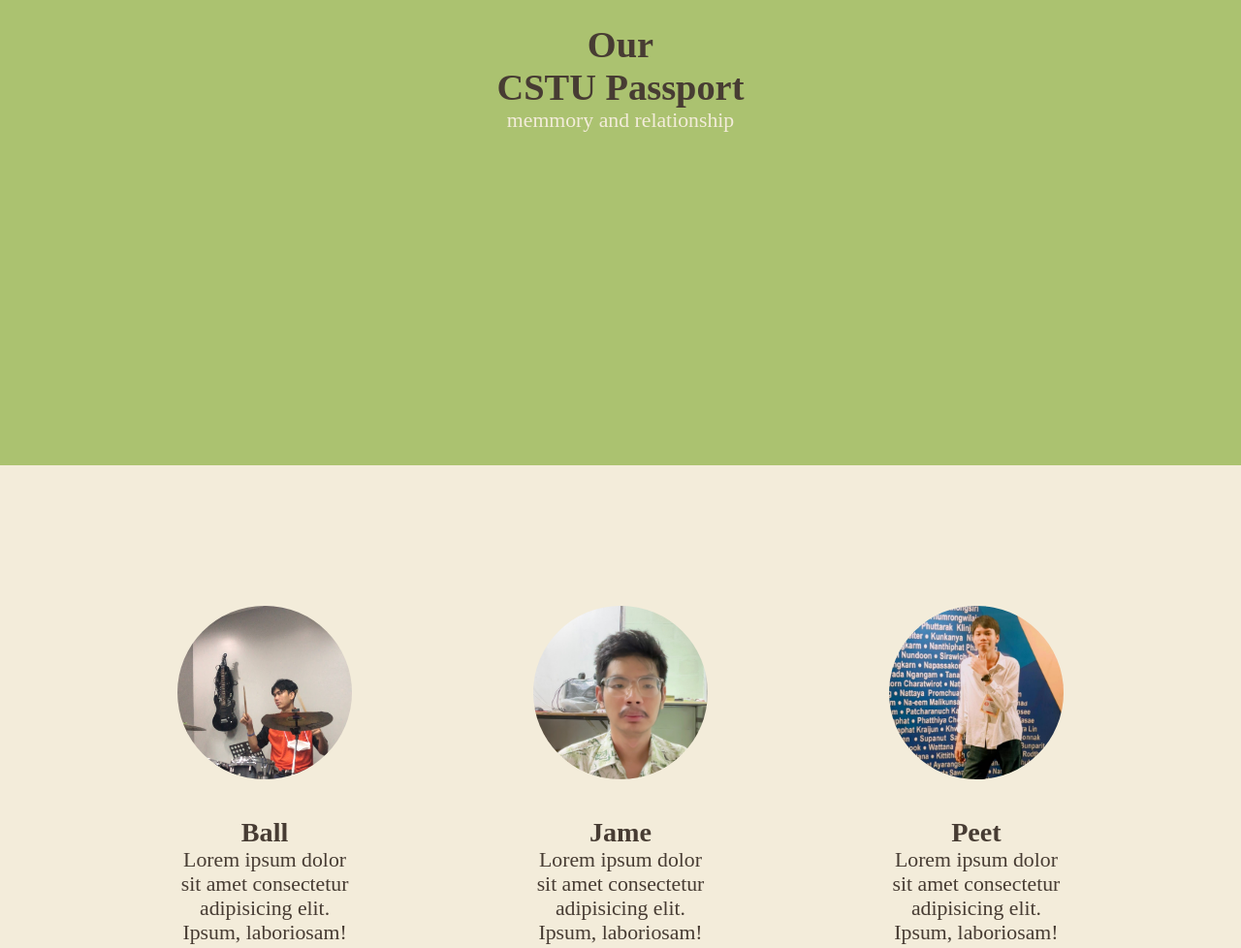
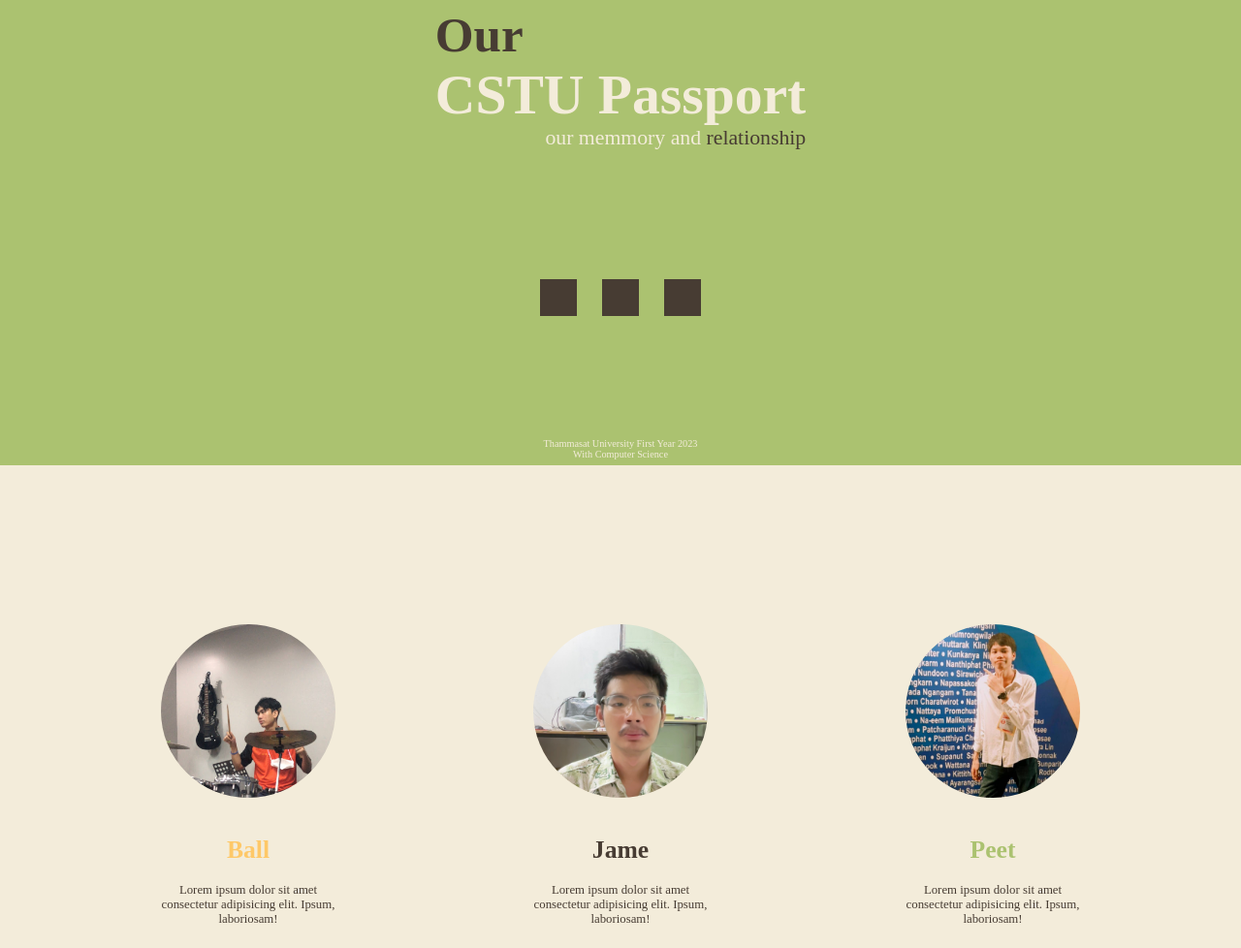
Before and after one commit to soravitt/CS100-Project-G27, a plain HTML site: page index.html in a window 1280 px wide. Shown: the part 320-1298 px from the top of the page at 97% size. Drawn offline with Linux system fonts and the light colour scheme.

Commit message:
INDEX-v1-DesignBox

```diff
--- a/CSS/index-style.css
+++ b/CSS/index-style.css
@@ -68,10 +68,48 @@
     color: #473c33;
     font-size: 5rem;
 }
+    .firstPage h2 span{
+        text-align: center;
+        color: #473c33;
+        font-size: 5rem;
+    }
 
 .firstPage p {
     text-align: center ;
     font-size: 5rem;
+}
+    .firstPage p span{
+        text-align: center ;
+        font-size: 5rem;
+    }
+
+/* Box */
+.Box-Container{
+    display: flex;
+    flex-direction: row;
+    position: relative;
+    visibility: hidden;
+    position: absolute;
+    bottom: 12rem;
+}
+    .Box{
+        width: 3rem;
+        height: 3rem;
+        background-color: #473c33;
+        margin: 0 1rem;
+    }
+
+.Detail{
+    display: flex;
+    flex-direction: column;
+    justify-content: center;
+    position: absolute;
+    bottom: 0.5rem;
+    visibility: hidden;
+}
+    .Detail p{
+        font-size: 0.8rem;
+        color: #f3ecda;
     }
 
 /*----BarAndCircle----*/
@@ -164,6 +202,12 @@
         text-align: center;
         color: #473c33;
     }
+        .Ball h1{
+            color: #fec868;
+        }
+        .Peet h1{
+            color: #abc270;
+        }
 
 
 /* THIRDPAGE */
@@ -212,13 +256,31 @@
 /* 1000 ----Computer----PhotoColumn*/
 @media only screen and (min-width: 1000px) {
 .Menu a{
-    font-size: 2rem;
+    font-size: 1.5rem;
 }
 .text h2{
-    font-size: 3rem;
+    font-size: 4rem;
+    text-align: left;
+}
+    .text h2 span{
+        color: #f3ecda;
+        font-size: 4.5rem;
     }
 .text p{
     font-size: 1.7rem;
+    text-align: end;
+}
+    .text p span{
+        font-size: 1.7rem;
+        color: #473c33;
+    }
+
+.Box{
+    visibility: visible;
+}
+
+.Detail{
+    visibility: visible;
 }
 
 .secondPage{
@@ -231,11 +293,17 @@
 .info-container{
     flex-direction: row;
     margin-bottom: 20rem;
+    justify-content: space-around;
+    padding: 0 5rem;
 }
-    .photo-container p{
+
+    .photo-container{
+        height: 100%;
+    }
+
+        .photo-container h1{
             font-size: 2rem;
-        width: 30rem;
-        text-align: center;
+            margin-bottom: 1.5rem;
         }
 
         .photo{
@@ -243,18 +311,8 @@
             height: 14rem;
         }
 
-    .info-container{
-        display: flex;
-        justify-content: space-around;
-        padding: 0 7rem;
-    }
-
-    .photo-container h1{
-        font-size: 2.2rem;
-    }
-
         .photo-container p{
-        font-size: 1.7rem;
+            font-size: 1rem;
             width: 14rem;
         }
 
--- a/index.html
+++ b/index.html
@@ -27,9 +27,20 @@
     <div class="firstPage">
 
         <div class="text">
-            <h2>Our</h2>
-            <h2>CSTU Passport</h2>
-            <p>memmory and relationship</p>
+            <h2 class="Our">Our</h2>
+            <h2><span>CSTU Passport</span></h2>
+            <p>our memmory and <span>relationship</span></p>
+        </div>
+
+        <div class="Box-Container">
+            <div class="Box"></div>
+            <div class="Box"></div>
+            <div class="Box"></div>
+        </div>
+
+        <div class="Detail">
+            <p>Thammasat University First Year 2023</p>
+            <p>With Computer Science</p>
         </div>
 
 
@@ -64,7 +75,7 @@
                 <p>Lorem ipsum dolor sit amet consectetur adipisicing elit. Ipsum, laboriosam!</p>
             </div>
 
-            <div class="Jame photo-container">
+            <div class="Peet photo-container">
                 <img src="image/photo-Peet.jpg" alt="" class="photo">
                 <h1>Peet</h1>
                 <p>Lorem ipsum dolor sit amet consectetur adipisicing elit. Ipsum, laboriosam!</p>
```
Lines whose indentation alone changed are shown as unchanged.
